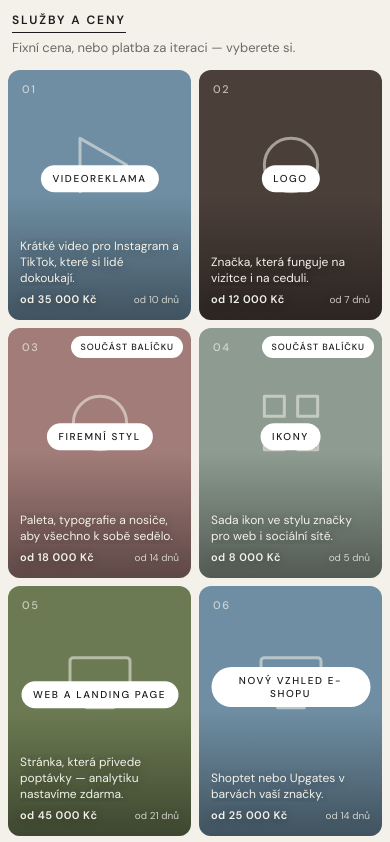
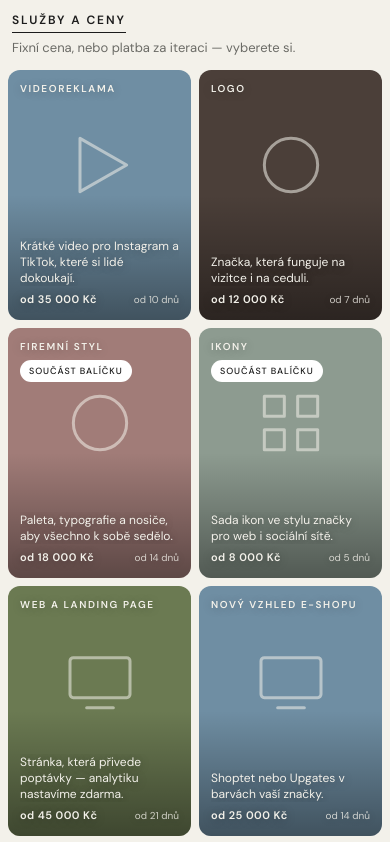
Before and after one commit to levafedorov/framehouse, a Next.js app: page / in a window 390 px wide. Shown: the part 718-1560 px from the top of the page. Built offline with nearby package versions, Linux system fonts and the light colour scheme.

Commit message:
Show service name top-left instead of index and pill
The name takes the index's spot in the corner, the bundle badge sits
under it, and the centred white pill is gone.

Co-Authored-By: Claude Fable 5.1 <noreply@anthropic.com>

```diff
--- a/src/components/ServiceCard.module.css
+++ b/src/components/ServiceCard.module.css
@@ -63,19 +63,27 @@
   transform: translateY(-22px);
 }
 
-.index {
+/* name (where the category tiles had their index) and the bundle badge under it */
+.top {
   position: absolute;
-  left: 22px;
-  top: 20px;
+  left: 18px;
+  right: 18px;
+  top: 18px;
   z-index: 1;
-  opacity: 0.7;
+  display: flex;
+  flex-direction: column;
+  align-items: flex-start;
+  gap: 10px;
+}
+
+.name {
+  font-size: 11px;
+  font-weight: 600;
+  line-height: 1.4;
+  text-shadow: 0 1px 10px rgba(0, 0, 0, 0.25);
 }
 
 .badge {
-  position: absolute;
-  right: 12px;
-  top: 12px;
-  z-index: 1;
   height: 26px;
   padding: 0 12px;
   display: inline-flex;
@@ -90,23 +98,6 @@
 /* a flex item trims a leading space, so the gap is a margin */
 .badgeName {
   margin-left: 0.4em;
-}
-
-/* the white pill from the category tiles, now holding the service name */
-.label {
-  position: absolute;
-  left: 50%;
-  top: 50%;
-  z-index: 1;
-  transform: translate(-50%, -70%);
-  width: max-content;
-  max-width: calc(100% - 40px);
-  padding: 9px 18px;
-  border-radius: var(--pill);
-  background: #fff;
-  color: var(--fg);
-  text-align: center;
-  line-height: 1.3;
 }
 
 .meta {
@@ -176,25 +167,22 @@
     transform: translateY(-30px);
   }
 
-  .index {
-    left: 14px;
+  .top {
+    left: 12px;
+    right: 12px;
     top: 12px;
+    gap: 6px;
+  }
+
+  .name {
+    font-size: 10px;
   }
 
   .badge {
-    right: 8px;
-    top: 8px;
     height: 22px;
     padding: 0 9px;
     font-size: 9px;
     letter-spacing: 0.1em;
-  }
-
-  .label {
-    max-width: calc(100% - 24px);
-    padding: 7px 12px;
-    font-size: 10px;
-    transform: translate(-50%, -110%);
   }
 
   .meta {
--- a/src/components/ServiceCard.tsx
+++ b/src/components/ServiceCard.tsx
@@ -18,15 +18,10 @@ const icon = {
 /**
  * A coloured tile — the same visual as the category tiles in the reference —
  * carrying only what a visitor needs to decide to click: a frame from real
- * work (or the service icon), the name, the result, the price and the lead time.
+ * work (or the service icon), the name top-left, the result, the price and
+ * the lead time.
  */
-export default function ServiceCard({
-  service,
-  index,
-}: {
-  service: Service;
-  index: number;
-}) {
+export default function ServiceCard({ service }: { service: Service }) {
   const Icon = icon[service.id];
   return (
     <article
@@ -47,17 +42,17 @@ export default function ServiceCard({
         <Icon size={150} className={styles.icon} />
       )}
 
-      <span className={`eyebrow ${styles.index}`}>
-        {String(index + 1).padStart(2, "0")}
-      </span>
-      {service.bundle && (
-        <span className={`eyebrow ${styles.badge}`}>
-          Součást balíčku
-          <span className={styles.badgeName}>{bundleTitle(service.bundle)}</span>
-        </span>
-      )}
-
-      <h3 className={`eyebrow ${styles.label}`}>{service.title}</h3>
+      <div className={styles.top}>
+        <h3 className={`eyebrow ${styles.name}`}>{service.title}</h3>
+        {service.bundle && (
+          <span className={`eyebrow ${styles.badge}`}>
+            Součást balíčku
+            <span className={styles.badgeName}>
+              {bundleTitle(service.bundle)}
+            </span>
+          </span>
+        )}
+      </div>
 
       <div className={styles.meta}>
         <p className={styles.result}>{service.result}</p>
--- a/src/components/Services.tsx
+++ b/src/components/Services.tsx
@@ -19,9 +19,9 @@ export default function Services() {
       </div>
 
       <ul className={styles.grid}>
-        {services.map((s, i) => (
+        {services.map((s) => (
           <li key={s.id} className={styles.cell}>
-            <ServiceCard service={s} index={i} />
+            <ServiceCard service={s} />
           </li>
         ))}
       </ul>
```
